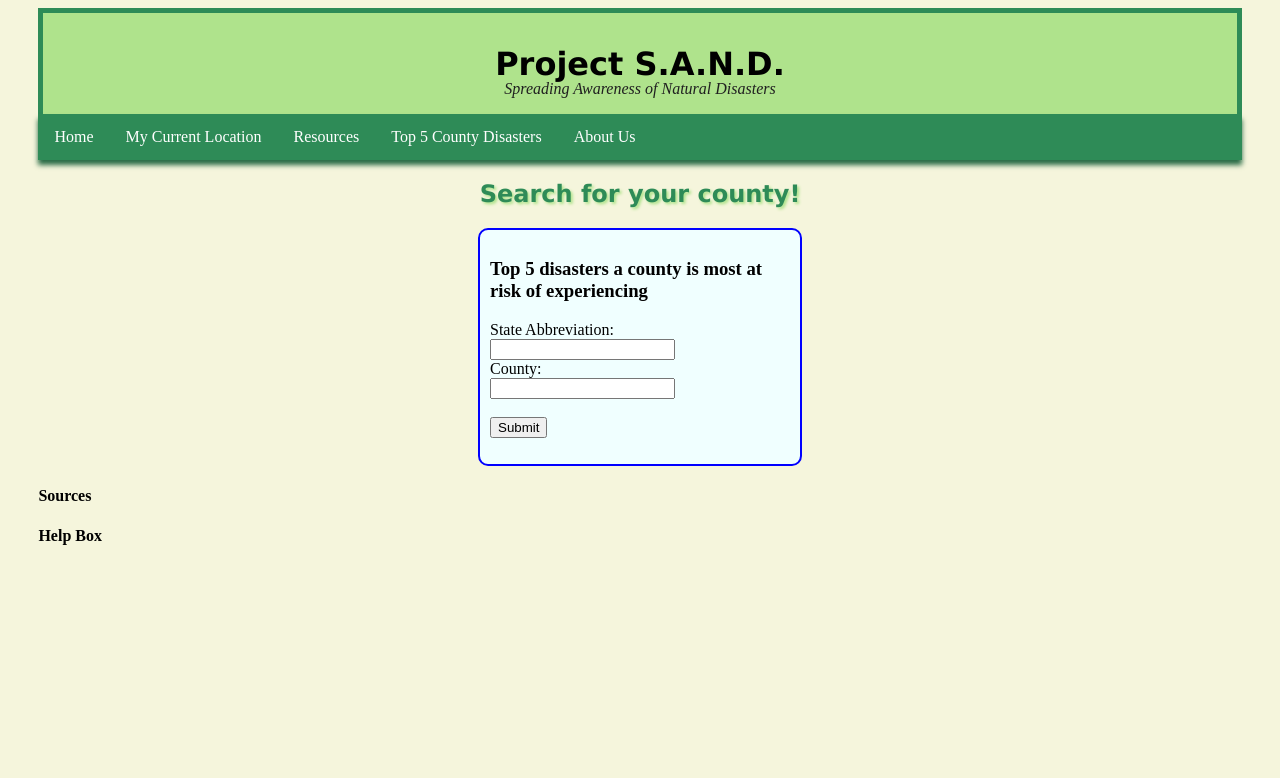
After one commit to dynamiquet/Project-SAND, a Flask app: template templates/top5.html in a window 1280 px wide. The commit adds this page. Shown: the top 778 px of the page. Run offline with Flask 3, Linux system fonts and the light colour scheme; the template is opened without the code that fills it, so the values that code supplies are empty.

Commit message:
Added a top5 page html template

```diff
--- a/flask_app.py
+++ b/flask_app.py
@@ -97,6 +97,10 @@ def get_top5_risk_values_for_county():
 
     return render_template("displaytop5data.html", county=requested_county, state=requested_state, data=get_top_five(rowdata))
 
+@app.route('/top5page')
+def display_top5_page():
+    return render_template("top5.html")
+
 @app.route('/')
 def homepage():
     return render_template('index.html')
@@ -109,10 +113,6 @@ def deadhomepage():
 def deadnews():
     return "Will include links to gov or local resources."
 
-@app.route('/top5')
-def deadcontact():
-    return "Will be for our top5 functionality."
-
 @app.route('/about')
 def deadabout():
     return "Page describing who we are and what our mission is."
--- /dev/null
+++ b/templates/top5.html
@@ -0,0 +1,37 @@
+<html>
+    <head>
+        <link rel="stylesheet" href="{{ url_for('static', filename='datastyle.css') }}">
+        <script src="../static/scripts/script.js"></script>
+    </head>
+
+    <body>
+        <a href = "/" style="text-decoration: none; color: inherit;"><h1>Project S.A.N.D.</h1></a>
+        <div class = 'titleSub'><em>Spreading Awareness of Natural Disasters</em></div>
+
+        <ul id = "navigationBar_ul">
+          <li class = "navigationBar_li"><a href="/">Home</a></li>
+          <li class = "navigationBar_li"><a href="/currlocation">My Current Location</a></li>
+          <li class = "navigationBar_li"><a href="/resources">Resources</a></li>
+          <li class = "navigationBar_li"><a href="/top5page">Top 5 County Disasters</a></li>
+          <li class = "navigationBar_li"><a href="/about">About Us</a></li>
+        </ul>
+
+        <h2>Search for your county!</h2>
+
+        <div class="highlight2">
+          <h3>Top 5 disasters a county is most at risk of experiencing</h3>
+          <form action="top5">
+              <label for="State Abbreviation">State Abbreviation:</label><br>
+              <input type="text" id="stateabbrv" name="stateabbrv"><br>
+              <label for="County">County:</label><br>
+              <input type="text" id="county" name="county"><br><br>
+              <input type="submit" value="Submit">
+          </form>
+        </div>
+
+        <div><h4>Sources</h4></div>
+
+        <div><h4>Help Box</h4></div>
+
+    </body>
+</html>
```
Also changed, not shown: templates/displaytop5data.html (+8 -10 lines), templates/index.html (+1 -27 lines).
